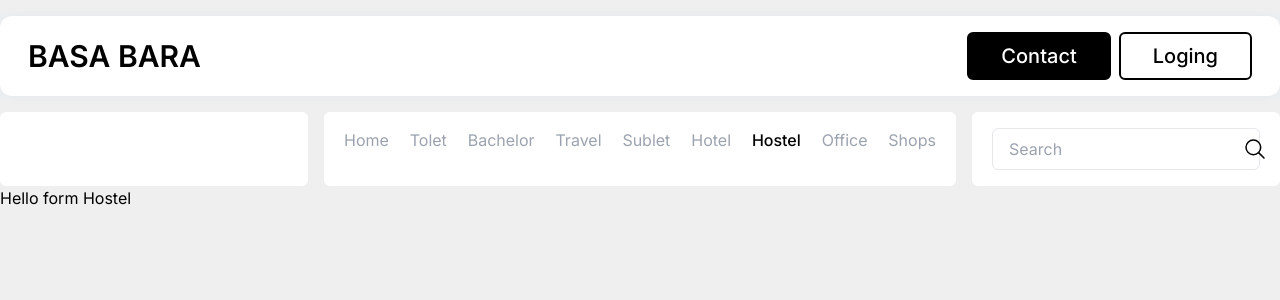
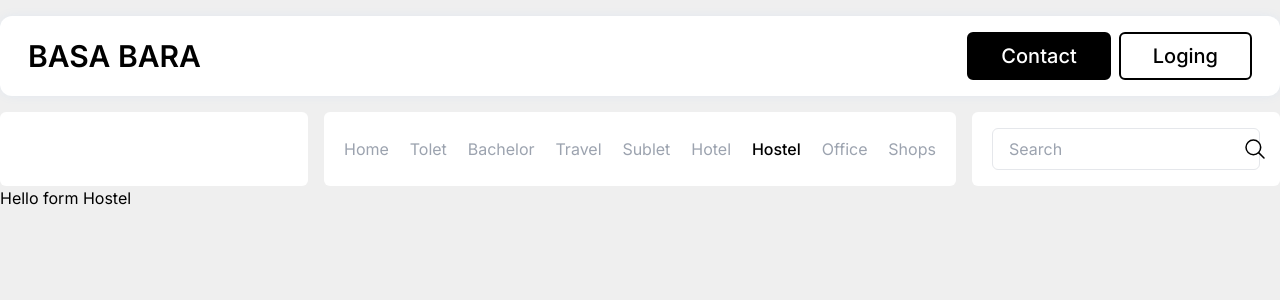
Before and after one commit to Amdadul-HQ/rant-house, a Next.js app: page /hostel in a window 1280 px wide. Shown: the top 300 px of the page. Built offline with nearby package versions, Linux system fonts and the light colour scheme.

Commit message:
adding filter section

```diff
--- a/src/components/shared/CategoryNav.jsx
+++ b/src/components/shared/CategoryNav.jsx
@@ -47,8 +47,10 @@ const CategoryNav = () => {
 
     return (
         <nav className="grid grid-cols-4 max-w-screen-xl gap-x-4 mx-auto mt-4">
-            <div className="col-span-1 py-4 px-5 bg-white rounded-md"></div>
-            <div className="col-span-2 flex gap-x-4 bg-white px-5 py-4 rounded-md justify-between">
+            <div className="col-span-1 py-4 px-5 bg-white rounded-md">
+
+            </div>
+            <div className="col-span-2 flex gap-x-4 bg-white px-5 py-4 items-center rounded-md justify-between">
                 {
                     links.map((link,i)=> <Link href={link.path} className={`${pathName === link.path ? "text-black font-medium" : "hover:text-black text-gray-400 duration-300 transition-all"}`} key={i}>{link.title}</Link>)
                 }
--- /dev/null
+++ b/src/components/shared/FilterSection.jsx
@@ -0,0 +1,11 @@
+import React from 'react';
+
+const FilterSection = () => {
+    return (
+        <div>
+
+        </div>
+    );
+};
+
+export default FilterSection;
```
